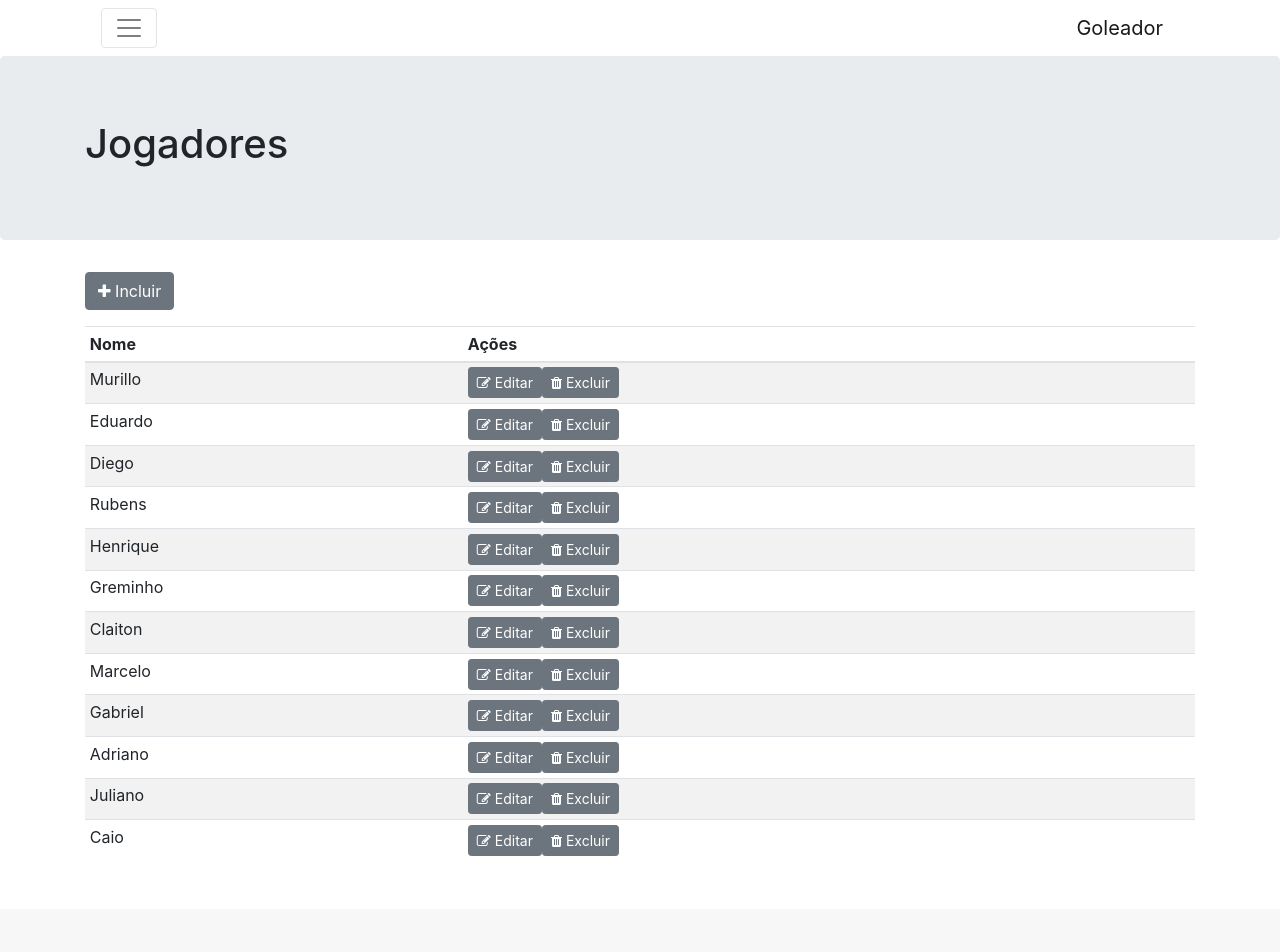
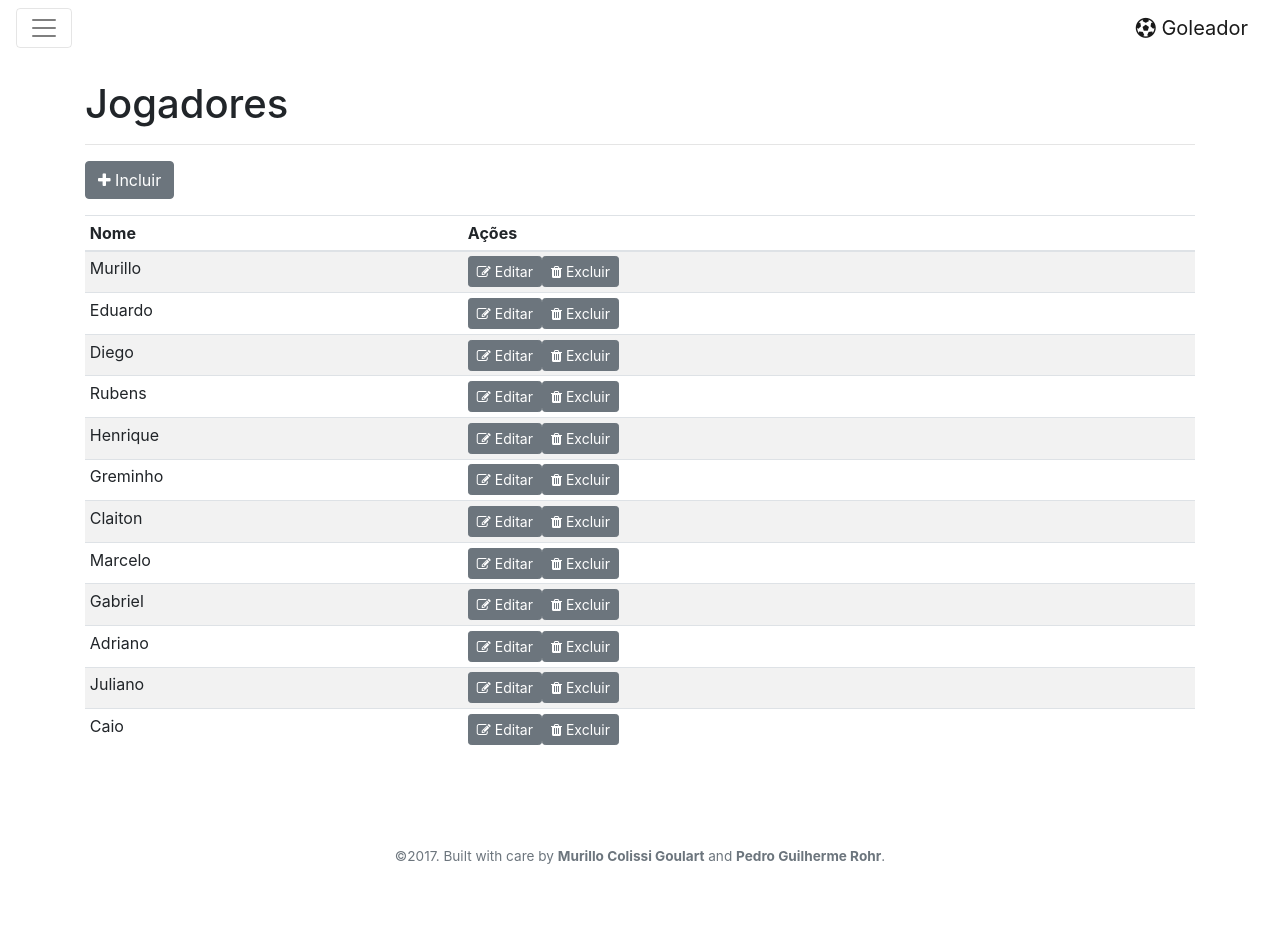
Before and after one commit to murillocg/goleador, an Angular app in the folder src/main/webapp/: page /jogadores in a window 1280 px wide. Shown: the top 952 px of the page. After the commit the page ends 930 px from the top, so only its background shows below. Built offline with nearby package versions, Linux system fonts and the light colour scheme.

Commit message:
Revamped the headers of the features. Added icons do the navbar.

```diff
--- a/src/main/webapp/src/app/app.component.css
+++ b/src/main/webapp/src/app/app.component.css
@@ -1,10 +1,5 @@
-.navbar {
-    background-color: #ffffff;
-}
-.bd-footer {
+.footer {
     padding: 3rem 0;
     margin-top: 3rem;
     font-size: 85%;
-    background-color: #f7f7f7;
-    text-align: left;
 }
--- a/src/main/webapp/src/app/app.component.html
+++ b/src/main/webapp/src/app/app.component.html
@@ -1,27 +1,34 @@
-<div class="container">
-  <header class="navbar navbar-light navbar-fixed-top navbar-toggleable">
+<nav class="navbar navbar-light navbar-fixed-top navbar-toggleable bg-faded">
     <button class="navbar-toggler navbar-toggler-right" type="button" (click)="navbarCollapsed = !navbarCollapsed"
             [attr.aria-expanded]="!navbarCollapsed" aria-controls="navbarContent" aria-expanded="false" aria-label="Toggle navigation">
       <span class="navbar-toggler-icon"></span>
     </button>
-      <a class="navbar-brand" routerLink="/dashboard">Goleador</a>
+    <a class="navbar-brand" routerLink="/dashboard">
+      <i class="fa fa-futbol-o"></i>&nbsp;Goleador
+    </a>
     <div class="navbar-collapse" [ngbCollapse]="navbarCollapsed" id="navbarContent">
       <ul class="navbar-nav mr-auto">
         <li class="nav-item" routerLinkActive="active">
-            <a class="nav-link" routerLink="/jogadores">Jogadores</a>
+          <a class="nav-link" routerLink="/jogadores">
+            <i class="fa fa-users"></i>&nbsp;Jogadores
+          </a>
         </li>
         <li class="nav-item" routerLinkActive="active">
-            <a class="nav-link" routerLink="/partidas">Partidas</a>
+          <a class="nav-link" routerLink="/partidas">
+            <i class="fa fa-calendar"></i>&nbsp;Partidas
+          </a>
         </li>
         <li class="nav-item" routerLinkActive="active">
-            <a class="nav-link" routerLink="/goleadores">Goleadores</a>
+          <a class="nav-link" routerLink="/goleadores">
+            <i class="fa fa-trophy"></i>&nbsp;Goleadores
+          </a>
         </li>
       </ul>
     </div>
-    </header>
-</div>
+</nav>
+<br>
 <router-outlet></router-outlet>
-<footer class="bd-footer text-muted text-center">
+<footer class="footer text-muted text-center bg-faded">
   <div class="container">
     <p>©2017. Built with care by <b>Murillo Colissi Goulart</b> and <b>Pedro Guilherme Rohr</b>.</p>
   </div>
--- a/src/main/webapp/src/app/dashboard/dashboard.component.html
+++ b/src/main/webapp/src/app/dashboard/dashboard.component.html
@@ -1,5 +1,6 @@
-<div class="jumbotron">
-  <div class="container">
+<div class="container">
+  <div class="page-header">
     <h1>Dashboard</h1>
   </div>
+  <hr>
 </div>
--- a/src/main/webapp/src/app/goleadores/goleadores.component.html
+++ b/src/main/webapp/src/app/goleadores/goleadores.component.html
@@ -1,13 +1,12 @@
-<div class="jumbotron">
-  <div class="container">
+<div class="container">
+  <div class="page-header">
     <h1>Goleadores</h1>
   </div>
-</div>
-<div class="container">
+  <hr>
   <ul class="list-group">
-    <li *ngFor="let goleador of goleadores" class="list-group-item">
-      {{goleador.totalGols}}
+    <li *ngFor="let goleador of goleadores" class="list-group-item justify-content-between">
       {{getNome(goleador.id)}}
+      <span class="badge badge-default badge-pill">{{goleador.totalGols}}</span>
     </li>
   </ul>
 </div>
--- a/src/main/webapp/src/app/jogador-form/jogador-form.component.html
+++ b/src/main/webapp/src/app/jogador-form/jogador-form.component.html
@@ -1,9 +1,8 @@
-<div class="jumbotron">
-  <div class="container">
+<div class="container">
+  <div class="page-header">
     <h1>{{ title }}</h1>
   </div>
-</div>
-<div class="container">
+  <hr>
   <form [formGroup]="jogadorForm" (ngSubmit)="onSubmit()">
     <div class="form-group">
       <label for="nome">Nome</label>
--- a/src/main/webapp/src/app/jogadores/jogadores.component.html
+++ b/src/main/webapp/src/app/jogadores/jogadores.component.html
@@ -1,15 +1,14 @@
-<div class="jumbotron">
-  <div class="container">
+<div class="container">
+  <div class="page-header">
     <h1>Jogadores</h1>
   </div>
-</div>
-<div class="container">
+  <hr>
   <p>
     <button type="button" class="btn btn-secondary" routerLink="/jogador">
-      <i class="fa fa-plus"></i> Incluir
+      <i class="fa fa-plus"></i>&nbsp;Incluir
     </button>
   </p>
-    <table class="table table-striped table-sm">
+  <table class="table table-striped table-sm">
     <thead>
       <tr>
         <th>Nome</th>
@@ -21,10 +20,10 @@
         <td>{{ jogador.nome }}</td>
         <td>
           <button type="button" class="btn btn-secondary btn-sm" (click)="editJogador(jogador)">
-            <i class="fa fa-pencil-square-o"></i> Editar
+            <i class="fa fa-pencil-square-o"></i>&nbsp;Editar
           </button>
           <button type="button" class="btn btn-secondary btn-sm" (click)="removeJogador(jogador)">
-            <i class="fa fa-trash"></i> Excluir
+            <i class="fa fa-trash"></i>&nbsp;Excluir
           </button>
         </td>
       </tr>
--- a/src/main/webapp/src/app/page-not-found/page-not-found.component.html
+++ b/src/main/webapp/src/app/page-not-found/page-not-found.component.html
@@ -1 +1,6 @@
-<h2>Page not found</h2>
+<div class="container">
+  <div class="page-header">
+    <h1>Page not found</h1>
+  </div>
+  <hr>
+</div>
--- a/src/main/webapp/src/app/partidas/partidas.component.html
+++ b/src/main/webapp/src/app/partidas/partidas.component.html
@@ -1,9 +1,8 @@
-<div class="jumbotron">
-  <div class="container">
+<div class="container">
+  <div class="page-header">
     <h1>Partidas</h1>
   </div>
-</div>
-<div class="container">
+  <hr>
   <ngb-accordion>
     <ngb-panel *ngFor="let partida of partidas" title="{{partida.dataRealizacao}} : {{partida.golsPro}} x {{partida.golsContra}} {{partida.adversario}}">
       <template ngbPanelContent>
```
Lines whose indentation alone changed are shown as unchanged.
